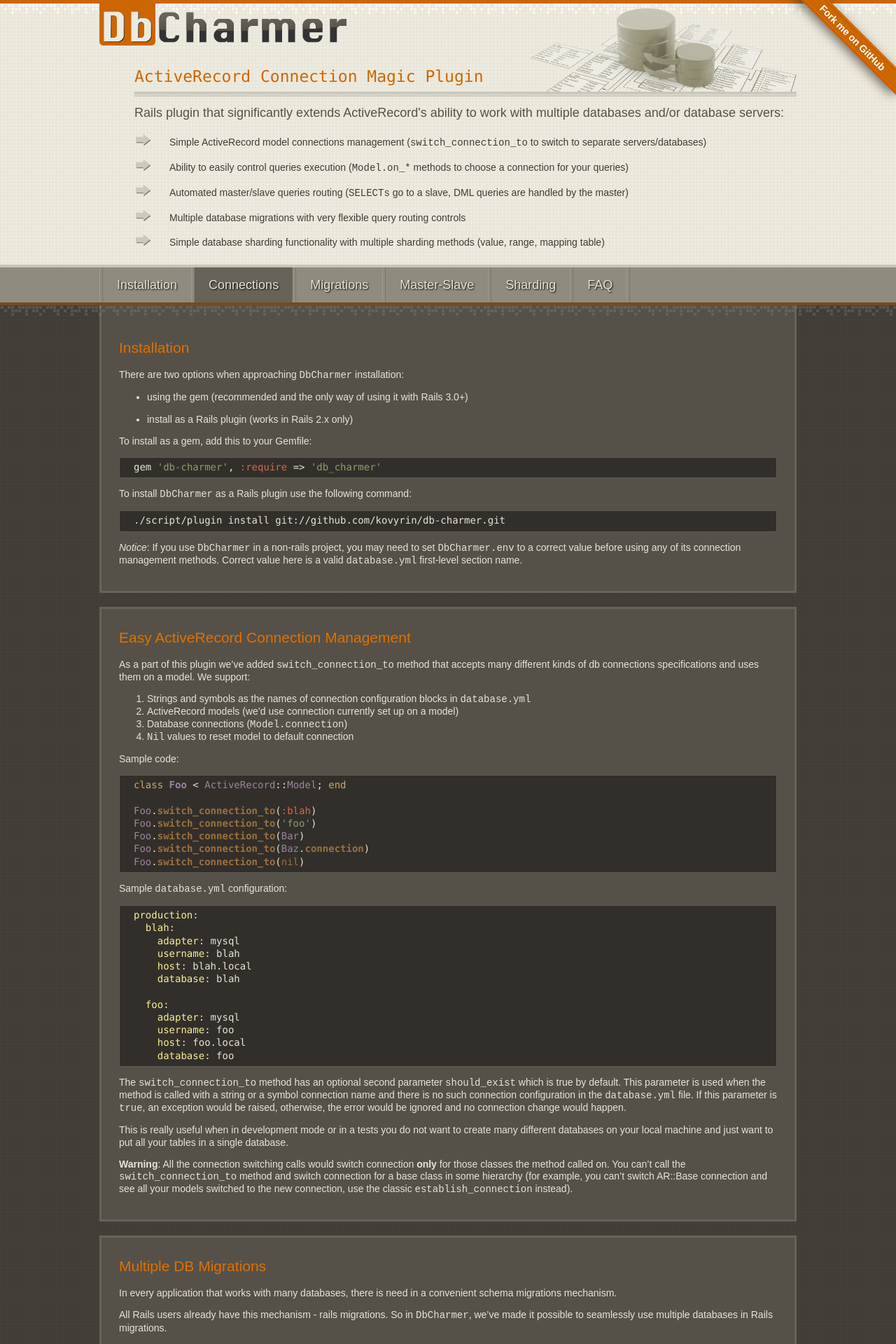
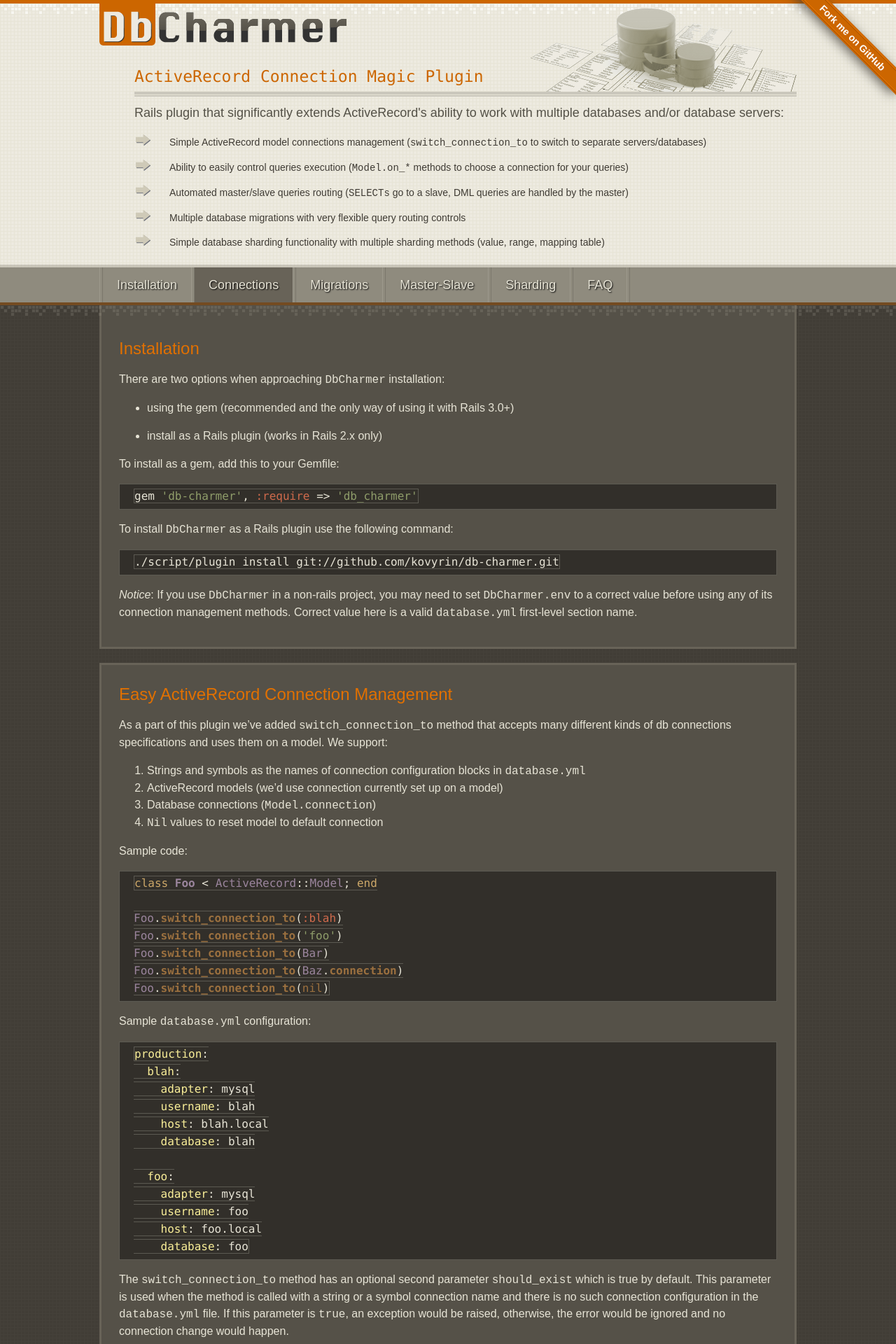
Before and after one commit to kovyrin/db-charmer, a Jekyll site: the page built from index.html, in a window 1280 px wide. Shown: the top 1920 px of the page at 70% size. Built offline with Jekyll 4.4.1, drawn with Linux system fonts in a browser that asks for light colours; nearby versions of some CDN libraries.

Commit message:
Better inline <code> styling, font adjustments

```diff
--- a/css/style.css
+++ b/css/style.css
@@ -244,6 +244,8 @@ body {
     margin-top: 20px;
     color: #E7E4D6;
     font-family: Sans-Serif;
+    font-size: 16px;
+    line-height: 1.5em;
 }
 
 #main article header {
@@ -287,10 +289,18 @@ body {
   color: #E17000;
 }
 
-pre {
+pre, article code {
     background: #322F2A;
     padding: 5px 5px 5px 20px;
     border: 1px solid #5C5A52;
+}
+
+article code {
+    padding: 2px;
+}
+
+article pre code {
+    padding: 0px;
 }
 
 .sticky #main-menu {
```
